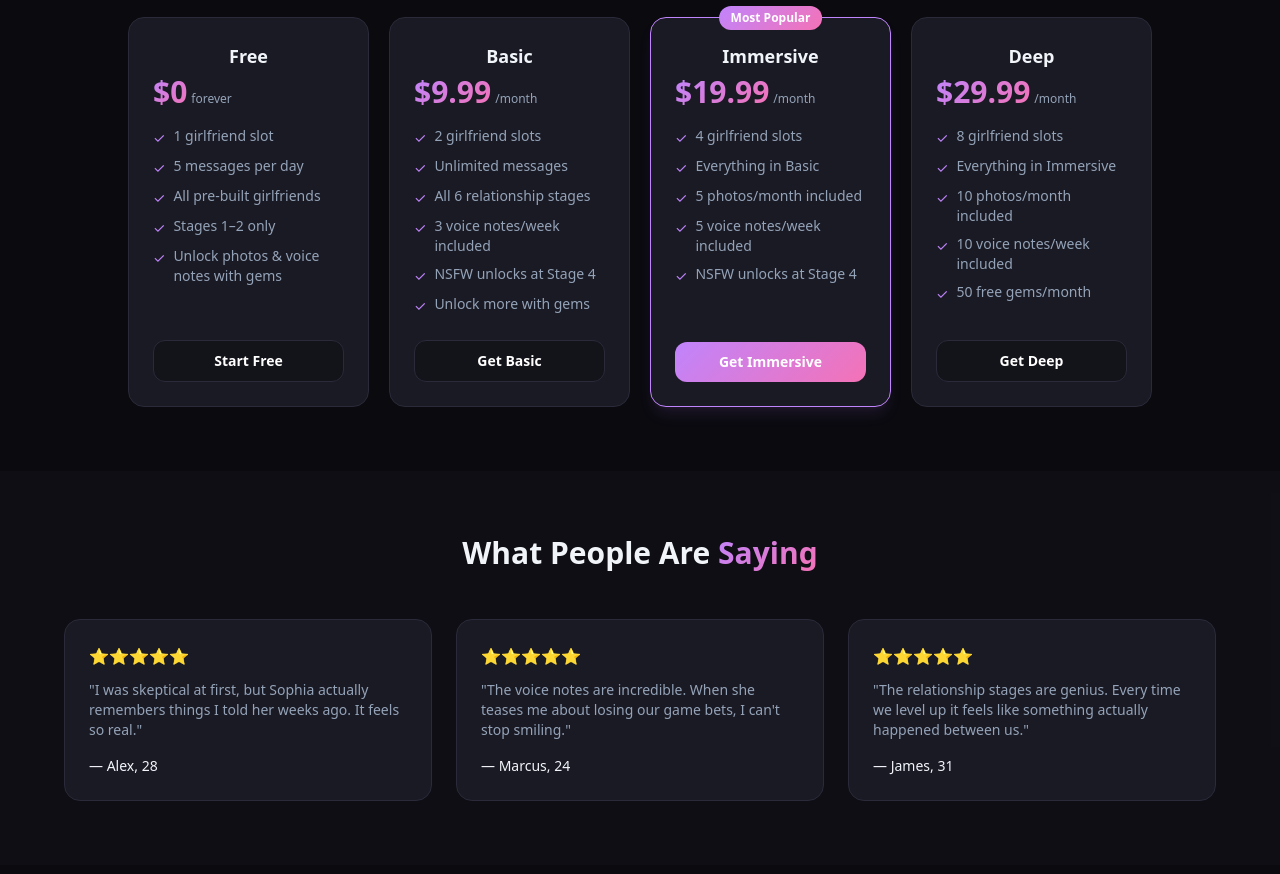
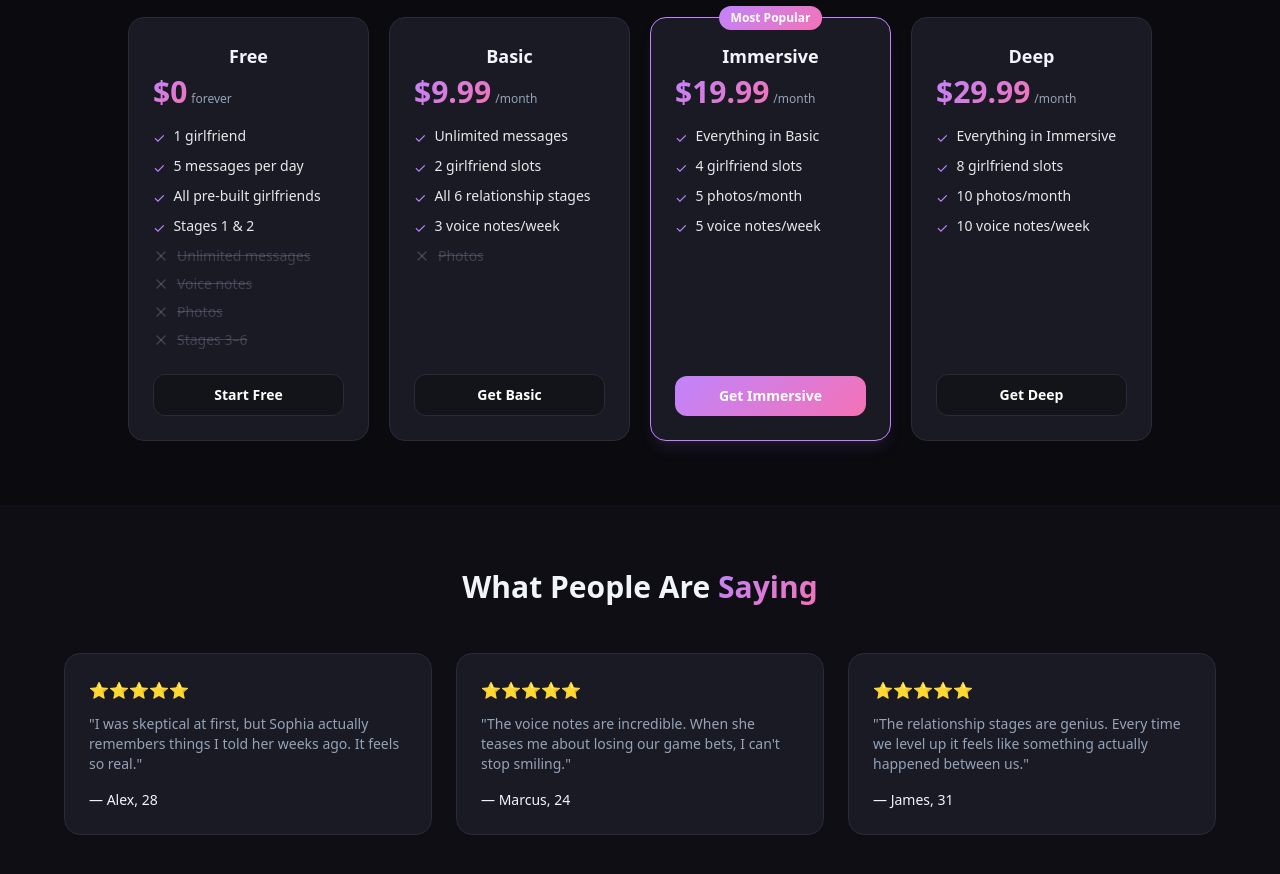
Before and after one commit to jordanwickens/mydreamgirlfriend-landing, a Next.js app: page / in a window 1280 px wide. Shown: the part 1540-2414 px from the top of the page. Built offline with nearby package versions, Linux system fonts and the light colour scheme.

Commit message:
feat: clean pricing copy — no gem/NSFW language, strikethrough excluded features

```diff
--- a/app/page.tsx
+++ b/app/page.tsx
@@ -1,6 +1,6 @@
 'use client';
 
-import { Heart, Shield, Sparkles, Lock, MessageCircle, Mic, ChevronDown, Image } from 'lucide-react';
+import { Heart, Shield, Sparkles, Lock, MessageCircle, Mic, ChevronDown, Image, X as XIcon } from 'lucide-react';
 import Header from '@/components/shared/Header';
 
 const APP = 'https://app.mydreamgirlfriend.ai';
@@ -135,11 +135,16 @@ export default function LandingPage() {
                 sub: 'forever',
                 popular: false,
                 features: [
-                  '1 girlfriend slot',
+                  '1 girlfriend',
                   '5 messages per day',
                   'All pre-built girlfriends',
-                  'Stages 1–2 only',
-                  'Unlock photos & voice notes with gems',
+                  'Stages 1 & 2',
+                ],
+                excluded: [
+                  'Unlimited messages',
+                  'Voice notes',
+                  'Photos',
+                  'Stages 3–6',
                 ],
                 cta: 'Start Free',
                 tier: null,
@@ -150,12 +155,13 @@ export default function LandingPage() {
                 sub: '/month',
                 popular: false,
                 features: [
+                  'Unlimited messages',
                   '2 girlfriend slots',
-                  'Unlimited messages',
                   'All 6 relationship stages',
-                  '3 voice notes/week included',
-                  'NSFW unlocks at Stage 4',
-                  'Unlock more with gems',
+                  '3 voice notes/week',
+                ],
+                excluded: [
+                  'Photos',
                 ],
                 cta: 'Get Basic',
                 tier: 'basic',
@@ -166,12 +172,12 @@ export default function LandingPage() {
                 sub: '/month',
                 popular: true,
                 features: [
+                  'Everything in Basic',
                   '4 girlfriend slots',
-                  'Everything in Basic',
-                  '5 photos/month included',
-                  '5 voice notes/week included',
-                  'NSFW unlocks at Stage 4',
+                  '5 photos/month',
+                  '5 voice notes/week',
                 ],
+                excluded: [] as string[],
                 cta: 'Get Immersive',
                 tier: 'immersive',
               },
@@ -181,12 +187,12 @@ export default function LandingPage() {
                 sub: '/month',
                 popular: false,
                 features: [
+                  'Everything in Immersive',
                   '8 girlfriend slots',
-                  'Everything in Immersive',
-                  '10 photos/month included',
-                  '10 voice notes/week included',
-                  '50 free gems/month',
+                  '10 photos/month',
+                  '10 voice notes/week',
                 ],
+                excluded: [] as string[],
                 cta: 'Get Deep',
                 tier: 'deep',
               },
@@ -206,8 +212,15 @@ export default function LandingPage() {
                 </div>
                 <ul className="space-y-2 text-sm text-left flex-1 mb-6">
                   {plan.features.map(f => (
-                    <li key={f} className="flex items-start gap-2 text-muted">
-                      <span className="text-accent-purple mt-0.5 flex-shrink-0">✓</span> {f}
+                    <li key={f} className="flex items-start gap-2">
+                      <span className="text-accent-purple mt-0.5 flex-shrink-0">✓</span>
+                      <span className="text-white/90">{f}</span>
+                    </li>
+                  ))}
+                  {plan.excluded.map(f => (
+                    <li key={f} className="flex items-start gap-2">
+                      <XIcon className="w-4 h-4 flex-shrink-0 mt-0.5 text-muted/30" />
+                      <span className="line-through text-muted/30">{f}</span>
                     </li>
                   ))}
                 </ul>
```
